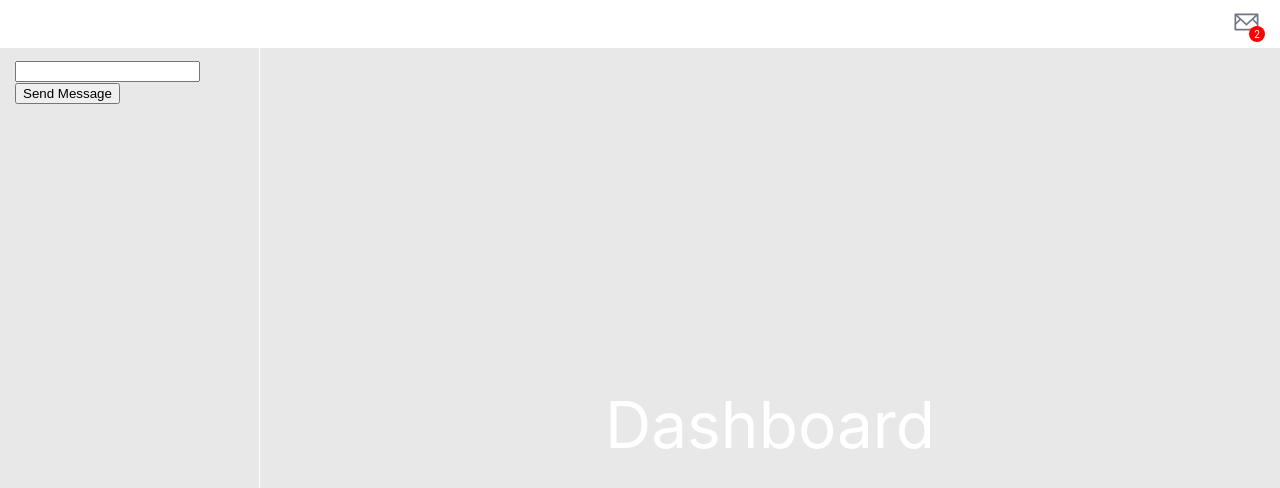
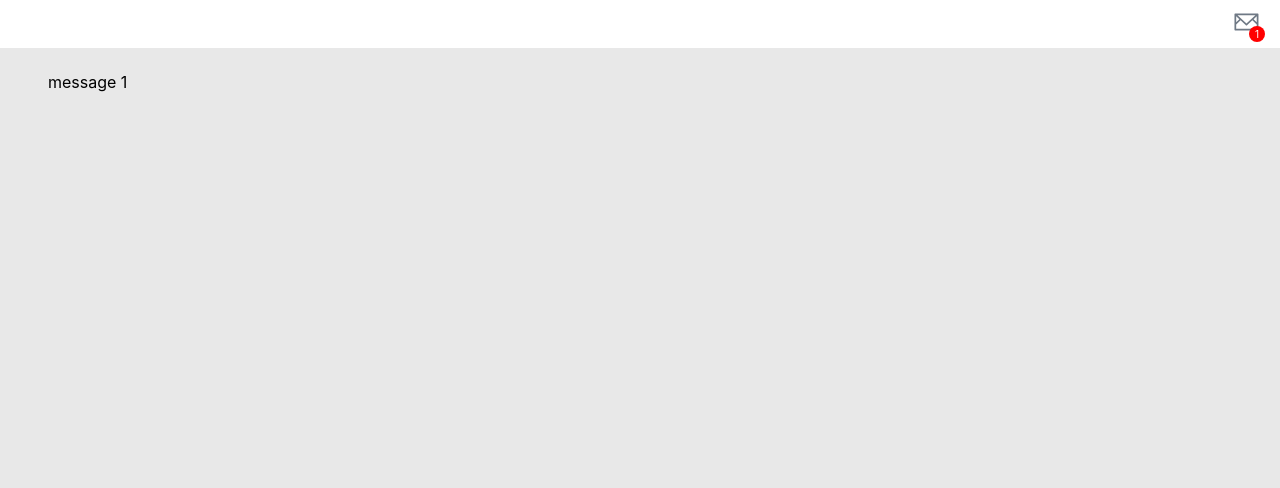
Before and after one commit to koshelnikov/skillfactory-react-state-management, a React (Create React App) app: page / in a window 1280 px wide. Shown: the top 488 px of the page. Built offline with nearby package versions, Linux system fonts and the light colour scheme; the HTML template or start-up script is replaced by a standard one.

Commit message:
Removed unused code

```diff
--- a/src/components/header-panel/header-panel.js
+++ b/src/components/header-panel/header-panel.js
@@ -7,17 +7,19 @@ import {Budget} from "../budget/budget";
 import {useMessages} from "../../messages/context/useMessages";
 
 export const HeaderPanel = () => {
-    const {messages} = useMessages();
-    const messagesCount = messages.length
+    const {unreadMessagesCounter} = useMessages();
+
     const [isNotificationVisible, setIsNotificationVisible] = useState(false);
 
+    const toggleMessageVisibility = () =>
+        setIsNotificationVisible(!isNotificationVisible);
 
     return (
         <div className={css.headerPanel} >
-            <HeaderNav onClick={() => setIsNotificationVisible(!isNotificationVisible)}>
+            <HeaderNav onClick={() => toggleMessageVisibility()}>
                 <div className={css.messageButton} >
                     <img src={MessageIcon} />
-                    {messagesCount > 0 && <Budget className={css.messageBudget} value={messagesCount}/>}
+                    {unreadMessagesCounter > 0 && <Budget className={css.messageBudget} value={unreadMessagesCounter}/>}
                 </div>
                 <Notifications visible={isNotificationVisible}/>
             </HeaderNav>
--- a/src/components/header-panel/notifications/notifications.js
+++ b/src/components/header-panel/notifications/notifications.js
@@ -1,5 +1,4 @@
 import css from './notifications.module.css'
-import {Link} from "react-router-dom";
 import {useMessages} from "../../../messages/context/useMessages";
 
 export const Notifications = ({visible}) => {
@@ -14,8 +13,6 @@ export const Notifications = ({visible}) => {
                     {item.message}
                 </div>
             })}
-
-            <Link to={'/notifications'}>показать все</Link>
         </div>
     )
 }
--- a/src/components/pages/dashboard/dashboard.js
+++ b/src/components/pages/dashboard/dashboard.js
@@ -1,8 +1,14 @@
-import classes from './dashboard.module.css';
+import css from './dashboard.module.css';
+import {useMessages} from "../../../messages/context/useMessages";
 
 export const Dashboard = () => {
-
+    const {getMessages, markAsRead} = useMessages();
     return (
-        <div className={classes.dashboard}> Dashboard</div>
-    )
+        <div className={css.notifications}>
+            {getMessages().map(item => {
+                return (
+                    <div className={`${css.notification} ${item.isRead ?  css.notificationRead : ''}`} key={item.id} onClick={() => markAsRead(item.id)}>{item.message}</div>
+                )
+            })}
+        </div>)
 }
--- a/src/components/pages/dashboard/dashboard.module.css
+++ b/src/components/pages/dashboard/dashboard.module.css
@@ -1,4 +1,19 @@
-.dashboard {
-    color: white;
+.notifications  {
+    display: flex;
+    flex-flow: column;
+    height: 100%;
+    width: 100%;
+}
+
+.notifications > span {
+    color: #FFFFFF;
     font-size: 4em;
 }
+
+.notification {
+    cursor: pointer;
+}
+
+.notificationRead {
+    color: gray;
+}
--- a/src/components/pages/notifications/notification.module.css
+++ /dev/null
@@ -1,11 +0,0 @@
-.notifications  {
-    display: flex;
-    flex-flow: column;
-    height: 100%;
-    width: 100%;
-}
-
-.notifications > span {
-    color: #FFFFFF;
-    font-size: 4em;
-}
--- a/src/components/pages/notifications/notifications.js
+++ /dev/null
@@ -1,19 +0,0 @@
-import {Link} from "react-router-dom";
-import css from './notification.module.css'
-import {useMessages} from "../../../messages/context/useMessages";
-
-export const Notifications = () => {
-    const {getMessages} = useMessages();
-    return (
-        <div className={css.notifications}>
-            <Link to={'/'}>Dashboard</Link>
-            {getMessages().map(item => {
-                return (
-                    <div key={item.id}>{item.message}</div>
-                )
-            })}
-
-            <span>Notifications </span>
-        </div>
-    )
-}
--- a/src/components/pages/root/message-form/message-form.js
+++ /dev/null
@@ -1,19 +0,0 @@
-import {addMessage} from "../../../../services/message/message-service";
-import css from './message-form.module.css'
-import {createRef} from "react";
-export const MessageForm = () => {
-
-    const inputRef = createRef();
-
-    const sendMessage = () => {
-        addMessage(inputRef.current.value);
-        inputRef.current.value = '';
-    }
-
-    return (
-        <div className={css.messageForm}>
-            <input ref={inputRef} />
-            <button onClick={() => sendMessage()}>Send Message</button>
-        </div>
-    )
-}
--- a/src/components/pages/root/message-form/message-form.module.css
+++ /dev/null
@@ -1,3 +0,0 @@
-.messageForm {
-    padding: 12px 15px;
-}
--- a/src/components/pages/root/root.js
+++ b/src/components/pages/root/root.js
@@ -1,16 +1,14 @@
 import {HeaderPanel} from "../../header-panel/header-panel";
-import {Outlet} from "react-router-dom";
-import {MessageForm} from "./message-form/message-form";
+
+import {Dashboard} from "../dashboard/dashboard";
 import css from './root.module.css'
 
 export const Root = () =>
     <>
         <HeaderPanel/>
         <div className={css.root}>
-            <MessageForm/>
-            <div className={css.splitter}/>
             <div className={css.content}>
-                <Outlet/>
+                <Dashboard/>
             </div>
         </div>
     </>
--- a/src/index.js
+++ b/src/index.js
@@ -6,16 +6,16 @@ import reportWebVitals from './reportWebVitals';
 import { createStore } from 'redux'
 import reducer from "./reducers/messages/reducer";
 import {Provider} from "react-redux";
+import {MessagesProvider} from "./messages/context/useMessages";
 
 const store = createStore(reducer)
 
 const root = ReactDOM.createRoot(document.getElementById('root'));
 root.render(
-    <Provider store={store}>
-        <React.StrictMode>
-            <App />
-        </React.StrictMode>
-    </Provider>
+    <MessagesProvider>
+        <App />
+    </MessagesProvider>
+
 );
 
 // If you want to start measuring performance in your app, pass a function
--- a/src/messages/context/useMessages.js
+++ b/src/messages/context/useMessages.js
@@ -10,11 +10,11 @@ export const MessagesProvider = (props) => {
     }])
 
     useEffect(() => {
-        if (messages.length < 10) {
+        if (messages.length < 5) {
             const time = Math.floor(Math.random() * 5000) + 1000;
             const interval = setInterval(() => {
                 const id = messages.length + 1;
-                addMessage(id, `${id} message`);
+                addMessage(id, `message ${id}`);
             }, time)
 
             return () => clearInterval(interval);
@@ -24,6 +24,7 @@ export const MessagesProvider = (props) => {
 
     const context = {
         messages,
+        unreadMessagesCounter: messages.filter(item => !item.isRead).length,
         getMessages: () => [...messages].sort((a, b) => b.id - a.id),
         addMessage,
         markAsRead: (id) => {
```
Also changed, not shown: src/App.js (+1 -25 lines).
